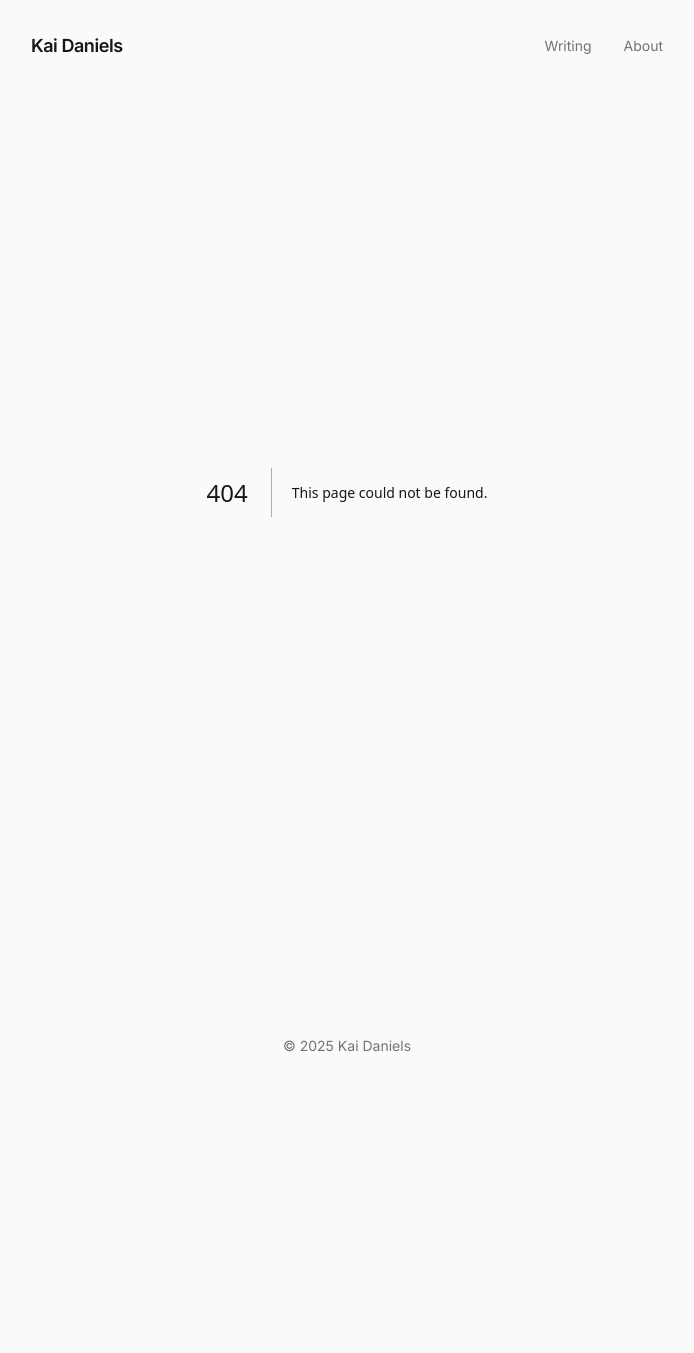
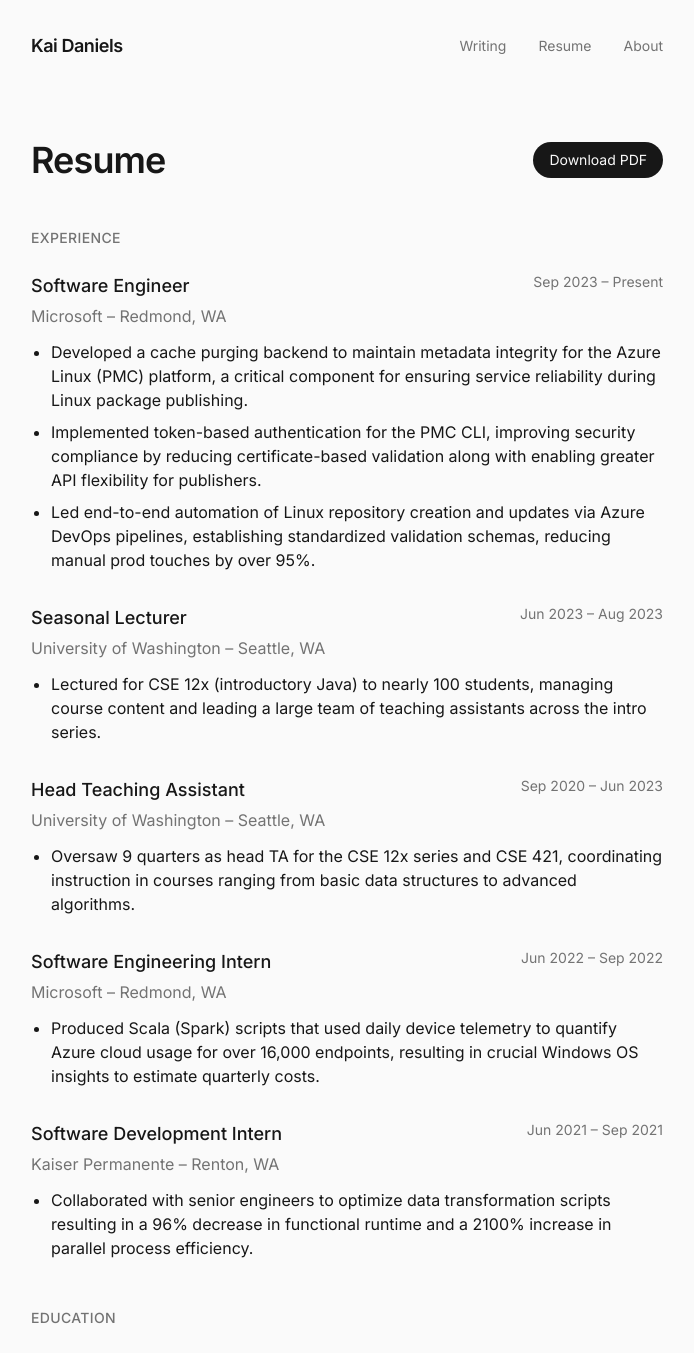
Before and after one commit to dokikaikai/tech-blog, a Next.js app: page /resume in a window 1280 px wide. Before the commit this address had no page. Shown: the top 1353 px of the page, without its empty margins (293-987 px from the left). Before the commit the page ends 1104 px from the top, so only its background shows below. Built offline with nearby package versions, Linux system fonts and the light colour scheme.

Commit message:
adding resume, updating info

```diff
--- a/app/about/page.tsx
+++ b/app/about/page.tsx
@@ -12,46 +12,76 @@ export default function AboutPage() {
 
       <div className="text-lg leading-relaxed space-y-6 text-foreground">
         <p>
-          Hello! I&apos;m Kai Daniels, a researcher and engineer interested in the
-          intersection of computer science education, technology policy, and
-          critical approaches to understanding the tech industry.
+          Hello! I&apos;m Kai Daniels, a software engineer and educator interested in computer science
+          education, pedagogical tooling, technology policy, and
+          critical approaches to understanding tech and society.
+        </p>
+
+        <p>
+          I hold a BS in Computer Science from the University of Washington.
+        </p>
+
+        <h2 className="text-xl font-medium text-foreground mt-12 mb-4">
+          Industry
+        </h2>
+
+        <p>
+          I&apos;m currently a Software Engineer at Microsoft (Sep 2023–Present), where I work on the
+          Azure Linux team maintaining an internal service for Linux repositories—specifically
+          RPM and DEB-based distributions. My work touches on cloud engineering, CI/CD pipelines,
+          automation, and integrating AI into development workflows.
+        </p>
+
+        <h2 className="text-xl font-medium text-foreground mt-12 mb-4">
+          Education Work
+        </h2>
+
+        <p>
+          Most recently, I volunteered through the{" "}
+          <a
+            href="https://www.microsoft.com/en-us/teals"
+            className="underline underline-offset-2 hover:opacity-60 transition-opacity"
+          >
+            Microsoft TEALS program
+          </a>{" "}
+          at Trezevant High School in Memphis, TN (Aug–Oct 2024), doing high-impact
+          CS education work in a historically disenfranchised school district.
+        </p>
+
+        <p>
+          Prior to that, I was a Summer Lecturer at the University of Washington (Jun–Sep 2023),
+          where I taught the inaugural offering of{" "}
+          <a
+            href="https://courses.cs.washington.edu/courses/cse121/23su/"
+            className="underline underline-offset-2 hover:opacity-60 transition-opacity"
+          >
+            CSE 121
+          </a>
+          , an introductory programming course.
         </p>
 
         <h2 className="text-xl font-medium text-foreground mt-12 mb-4">
           Research Interests
         </h2>
 
-        <p>My work spans three interconnected areas:</p>
+        <p>My interests span three interconnected areas:</p>
 
         <ul className="list-disc pl-6 space-y-3 text-muted">
           <li>
-            <strong className="text-foreground">CS Education</strong> — I study how
-            we can scale personalized learning while maintaining the
-            human elements that make education meaningful.
+            <strong className="text-foreground">CS Education</strong> — Scaling personalized
+            learning while maintaining the human elements that make education meaningful.
           </li>
           <li>
-            <strong className="text-foreground">Critical Tech Studies</strong> — I
-            examine the political economy of the tech industry, with particular
-            attention to labor conditions and the hidden costs of AI systems.
+            <strong className="text-foreground">Critical Tech Studies</strong> — The political
+            economy of the tech industry, labor conditions, and the hidden costs of AI systems.
           </li>
           <li>
-            <strong className="text-foreground">Technology &amp; Society</strong> — I
-            explore how technological systems shape and are shaped by social
-            structures, asking questions about power, equity, and values.
+            <strong className="text-foreground">Technology &amp; Society</strong> — How
+            technological systems shape and are shaped by social structures, power, and equity.
           </li>
         </ul>
 
-        <h2 className="text-xl font-medium text-foreground mt-12 mb-4">
-          Background
-        </h2>
-
-        <p>
-          I hold degrees in Computer Science and have worked across industry and
-          academia. My experience ranges from building production systems at
-          scale to conducting qualitative research on how people learn to code.
-        </p>
-
-        <p className="text-muted">
+        <p className="text-muted mt-8">
           This blog is a space for me to think through ideas at the intersection
           of my interests. The writing here represents work in progress—attempts
           to make sense of complex topics rather than definitive statements.
@@ -65,10 +95,10 @@ export default function AboutPage() {
           I&apos;m always happy to connect with others working on similar
           questions. You can reach me at{" "}
           <a
-            href="mailto:your@email.com"
+            href="mailto:daikaile13@gmail.com"
             className="underline underline-offset-2 hover:opacity-60 transition-opacity"
           >
-            your@email.com
+            daikaile13@gmail.com
           </a>
           .
         </p>
--- /dev/null
+++ b/app/resume/page.tsx
@@ -0,0 +1,126 @@
+import { Metadata } from "next";
+
+export const metadata: Metadata = {
+  title: "Resume",
+  description: "Kai Daniels - Software Engineer Resume",
+};
+
+export default function ResumePage() {
+  return (
+    <div className="max-w-[680px] mx-auto px-6 py-12">
+      <div className="flex items-center justify-between mb-12">
+        <h1 className="text-4xl font-semibold tracking-tight text-foreground">Resume</h1>
+        <a
+          href="/Kai_Daniels_Resume.pdf"
+          download
+          className="text-sm px-4 py-2 bg-foreground text-background rounded-full hover:opacity-80 transition-opacity"
+        >
+          Download PDF
+        </a>
+      </div>
+
+      <div className="space-y-12">
+        {/* Experience */}
+        <section>
+          <h2 className="text-sm font-medium text-muted uppercase tracking-wide mb-6">Experience</h2>
+
+          <div className="space-y-8">
+            <div>
+              <div className="flex justify-between items-start mb-1">
+                <h3 className="text-lg font-medium text-foreground">Software Engineer</h3>
+                <span className="text-sm text-muted">Sep 2023 – Present</span>
+              </div>
+              <p className="text-muted mb-3">Microsoft – Redmond, WA</p>
+              <ul className="list-disc pl-5 space-y-2 text-foreground">
+                <li>Developed a cache purging backend to maintain metadata integrity for the Azure Linux (PMC) platform, a critical component for ensuring service reliability during Linux package publishing.</li>
+                <li>Implemented token-based authentication for the PMC CLI, improving security compliance by reducing certificate-based validation along with enabling greater API flexibility for publishers.</li>
+                <li>Led end-to-end automation of Linux repository creation and updates via Azure DevOps pipelines, establishing standardized validation schemas, reducing manual prod touches by over 95%.</li>
+              </ul>
+            </div>
+
+            <div>
+              <div className="flex justify-between items-start mb-1">
+                <h3 className="text-lg font-medium text-foreground">Seasonal Lecturer</h3>
+                <span className="text-sm text-muted">Jun 2023 – Aug 2023</span>
+              </div>
+              <p className="text-muted mb-3">University of Washington – Seattle, WA</p>
+              <ul className="list-disc pl-5 space-y-2 text-foreground">
+                <li>Lectured for CSE 12x (introductory Java) to nearly 100 students, managing course content and leading a large team of teaching assistants across the intro series.</li>
+              </ul>
+            </div>
+
+            <div>
+              <div className="flex justify-between items-start mb-1">
+                <h3 className="text-lg font-medium text-foreground">Head Teaching Assistant</h3>
+                <span className="text-sm text-muted">Sep 2020 – Jun 2023</span>
+              </div>
+              <p className="text-muted mb-3">University of Washington – Seattle, WA</p>
+              <ul className="list-disc pl-5 space-y-2 text-foreground">
+                <li>Oversaw 9 quarters as head TA for the CSE 12x series and CSE 421, coordinating instruction in courses ranging from basic data structures to advanced algorithms.</li>
+              </ul>
+            </div>
+
+            <div>
+              <div className="flex justify-between items-start mb-1">
+                <h3 className="text-lg font-medium text-foreground">Software Engineering Intern</h3>
+                <span className="text-sm text-muted">Jun 2022 – Sep 2022</span>
+              </div>
+              <p className="text-muted mb-3">Microsoft – Redmond, WA</p>
+              <ul className="list-disc pl-5 space-y-2 text-foreground">
+                <li>Produced Scala (Spark) scripts that used daily device telemetry to quantify Azure cloud usage for over 16,000 endpoints, resulting in crucial Windows OS insights to estimate quarterly costs.</li>
+              </ul>
+            </div>
+
+            <div>
+              <div className="flex justify-between items-start mb-1">
+                <h3 className="text-lg font-medium text-foreground">Software Development Intern</h3>
+                <span className="text-sm text-muted">Jun 2021 – Sep 2021</span>
+              </div>
+              <p className="text-muted mb-3">Kaiser Permanente – Renton, WA</p>
+              <ul className="list-disc pl-5 space-y-2 text-foreground">
+                <li>Collaborated with senior engineers to optimize data transformation scripts resulting in a 96% decrease in functional runtime and a 2100% increase in parallel process efficiency.</li>
+              </ul>
+            </div>
+          </div>
+        </section>
+
+        {/* Education */}
+        <section>
+          <h2 className="text-sm font-medium text-muted uppercase tracking-wide mb-6">Education</h2>
+
+          <div>
+            <div className="flex justify-between items-start mb-1">
+              <h3 className="text-lg font-medium text-foreground">University of Washington</h3>
+              <span className="text-sm text-muted">Jun 2023</span>
+            </div>
+            <p className="text-muted">B.S. in Computer Science, Minor in Informatics</p>
+            <p className="text-muted">GPA: 3.92 (Magna Cum Laude)</p>
+          </div>
+        </section>
+
+        {/* Skills */}
+        <section>
+          <h2 className="text-sm font-medium text-muted uppercase tracking-wide mb-6">Skills</h2>
+          <p className="text-foreground">Python, Java, SQL, C++, Linux, Kubernetes, R, CI/CD, Git</p>
+        </section>
+
+        {/* Projects & Volunteering */}
+        <section>
+          <h2 className="text-sm font-medium text-muted uppercase tracking-wide mb-6">Projects & Volunteering</h2>
+
+          <ul className="list-disc pl-5 space-y-3 text-foreground">
+            <li>
+              <strong>Debate Coach:</strong> Instruct students on effective communication, public speaking, and critical advocacy skills on topics ranging from social theory to governmental politics.
+            </li>
+            <li>
+              <strong>CS Educator (TEALS):</strong> Built CS education resources and instructional coursework via the Microsoft TEALS program for underfunded high school programs in Memphis, TN.
+            </li>
+            <li>
+              <strong>Hackathons:</strong> Collaborated on an AI-powered news aggregator to reduce bias in political news and implemented an indexing configuration for an AI-powered chatbot&apos;s document search algorithm.
+            </li>
+          </ul>
+        </section>
+      </div>
+    </div>
+  );
+}
--- a/components/Header.tsx
+++ b/components/Header.tsx
@@ -19,6 +19,12 @@ export function Header() {
             Writing
           </Link>
           <Link
+            href="/resume"
+            className="text-sm text-muted hover:text-foreground transition-colors"
+          >
+            Resume
+          </Link>
+          <Link
             href="/about"
             className="text-sm text-muted hover:text-foreground transition-colors"
           >
```
Also changed, not shown: 1 other file (tests, documents, lock files or other folders).
